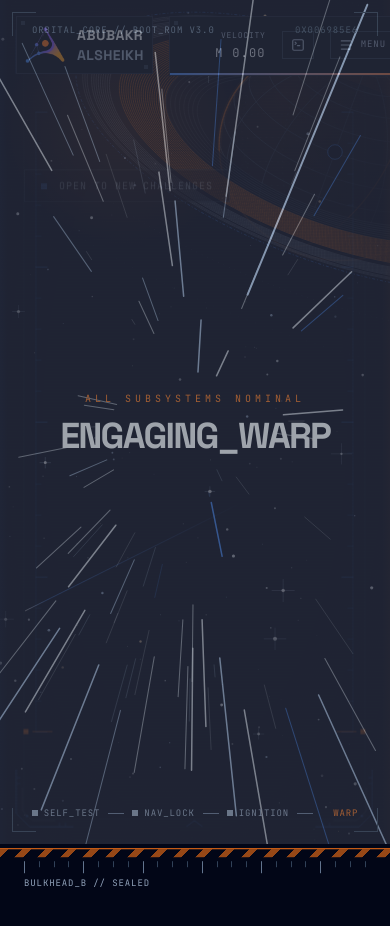
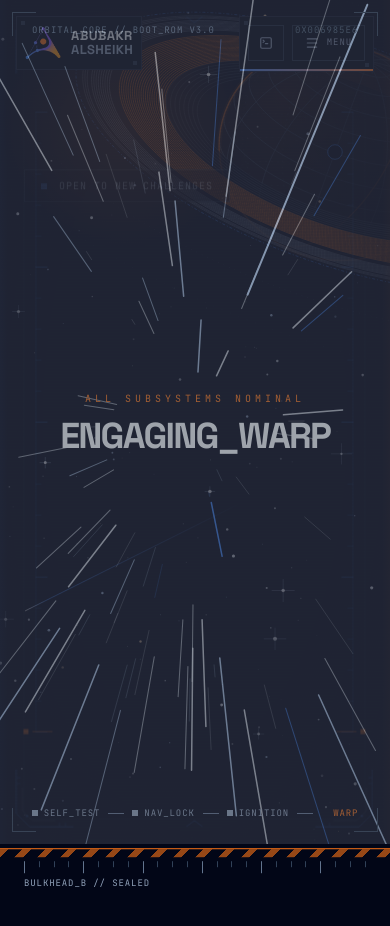
Before and after one commit to Abubakr-Alsheikh/abubakr-alsheikh-portfolio, a Next.js app: page / in a window 390 px wide. Shown: the top 926 px of the page. Built offline with nearby package versions, Linux system fonts and the light colour scheme.

Commit message:
fix: give the navbar room on phones
Below 640px the bar keeps only the terminal and menu controls, both 36px
tall, and hides the velocity readout. The brand mark shrinks a step on
small screens.

```diff
--- a/src/components/shared/TelemetryNav.tsx
+++ b/src/components/shared/TelemetryNav.tsx
@@ -245,16 +245,16 @@ export default function TelemetryNav() {
         transition={{ duration: 0.8, ease: [0.16, 1, 0.3, 1] }}
         className="fixed top-0 left-0 right-0 z-50 px-4 md:px-8 pt-4 pointer-events-none"
       >
-        <div className="max-w-7xl mx-auto flex items-start justify-between gap-4">
+        <div className="max-w-7xl mx-auto flex items-start justify-between gap-2 sm:gap-4">
           {/* Brand returns to the top of the page. It used to open the
               terminal, which now has its own button on this bar. */}
           <button
             onClick={() => scrollToSection("hero")}
             aria-label="Back to top"
-            className="pointer-events-auto relative flex items-center gap-3 md:gap-4 border border-slate-800/60 bg-[#020617] p-2 md:p-3 transition-colors duration-300 hover:border-[#3B82F6]/50"
+            className="pointer-events-auto relative flex items-center gap-2.5 md:gap-4 border border-slate-800/60 bg-[#020617] p-2 md:p-3 transition-colors duration-300 hover:border-[#3B82F6]/50"
           >
             <Screws />
-            <div className="relative h-10 w-10 flex-shrink-0 md:h-12 md:w-12">
+            <div className="relative h-9 w-9 flex-shrink-0 sm:h-10 sm:w-10 md:h-12 md:w-12">
               <Image
                 src="/web-app-manifest-512x512.png"
                 alt="Abubakr Alsheikh"
@@ -266,10 +266,10 @@ export default function TelemetryNav() {
               />
             </div>
             <div className="flex flex-col items-start leading-[1.1] tracking-wide">
-              <span className="font-space text-sm font-bold text-slate-100 md:text-lg">
+              <span className="font-space text-[13px] font-bold text-slate-100 sm:text-sm md:text-lg">
                 ABUBAKR
               </span>
-              <span className="font-space text-sm font-bold text-slate-400 md:text-lg">
+              <span className="font-space text-[13px] font-bold text-slate-400 sm:text-sm md:text-lg">
                 ALSHEIKH
               </span>
             </div>
@@ -316,10 +316,12 @@ export default function TelemetryNav() {
 
               <div className="hidden w-px bg-slate-800 lg:block" />
 
-              <div className="flex items-center gap-4 px-4 py-3">
+              {/* Phones get the two controls only: the velocity readout is
+                  decoration, and at 390px it squeezed the bar edge to edge. */}
+              <div className="flex items-center gap-2 px-2 py-2 sm:gap-4 sm:px-4 sm:py-3">
                 <VelocityGraph velocity={smoothVelocity} />
 
-                <div className="flex w-20 flex-col text-right">
+                <div className="hidden w-20 flex-col text-right sm:flex">
                   <span className="mb-1 font-mono text-[8px] uppercase tracking-widest text-slate-400">
                     Velocity
                   </span>
@@ -333,7 +335,7 @@ export default function TelemetryNav() {
                     onClick={openTerminal}
                     aria-label="Open root terminal (backtick)"
                     title="Root terminal  [ ` ]"
-                    className={`relative flex items-center gap-1.5 border px-2 py-1.5 font-mono text-[9px] uppercase tracking-widest transition-colors hover:border-[#3B82F6]/50 hover:text-[#3B82F6] ${
+                    className={`relative flex h-9 min-w-9 items-center justify-center gap-1.5 border px-2 font-mono sm:h-auto sm:min-w-0 sm:py-1.5 text-[9px] uppercase tracking-widest transition-colors hover:border-[#3B82F6]/50 hover:text-[#3B82F6] ${
                       beacon === "off"
                         ? "border-slate-800 text-slate-400"
                         : "border-[#F97316]/70 text-[#F97316]"
@@ -399,7 +401,7 @@ export default function TelemetryNav() {
                   aria-expanded={isMenuOpen}
                   aria-controls="hud-menu"
                   aria-label={isMenuOpen ? "Close menu" : "Open menu"}
-                  className="flex items-center gap-2 border border-slate-800 px-2 py-1.5 font-mono text-[9px] uppercase tracking-widest text-slate-400 transition-colors hover:border-[#F97316]/40 hover:text-[#F97316] lg:hidden"
+                  className="flex h-9 items-center gap-2 border border-slate-800 px-3 font-mono text-[9px] uppercase tracking-widest text-slate-400 transition-colors hover:border-[#F97316]/40 hover:text-[#F97316] sm:h-auto sm:px-2 sm:py-1.5 lg:hidden"
                 >
                   {isMenuOpen ? (
                     <X className="h-3.5 w-3.5" />
```
